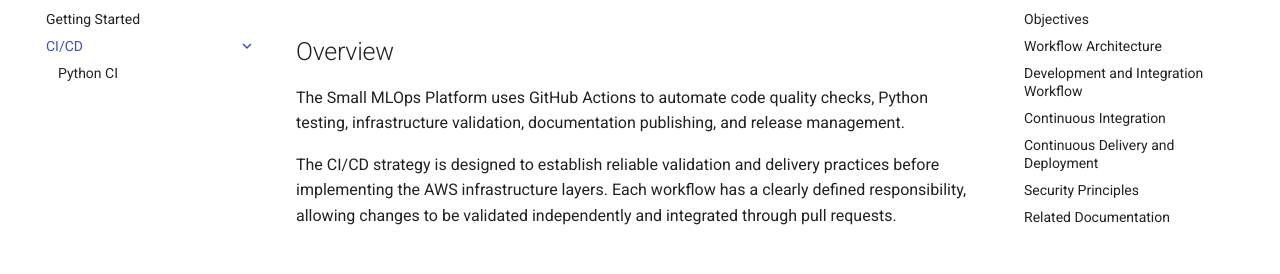
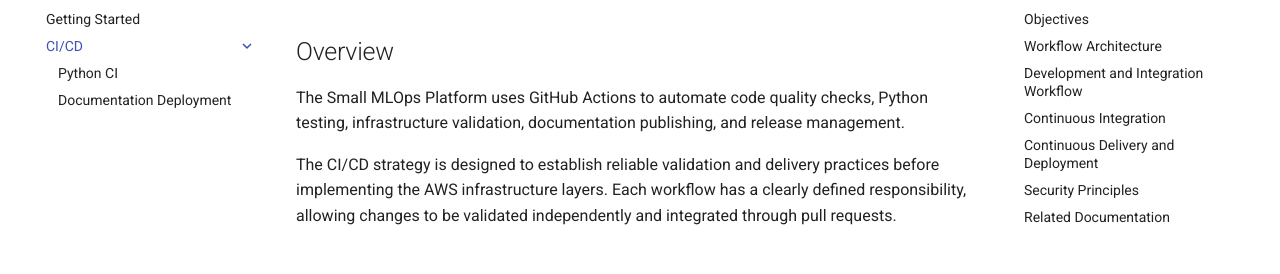
Before and after one commit to Rahul-Shelke-1/aws-mlops-small-iac01-tf, an MkDocs documentation site: the page built from docs/cicd/index.md, in a window 1280 px wide. Shown: the part 146-420 px from the top of the page. Built offline with MkDocs 1.6.1 and Material for MkDocs 9.7.7, drawn with Linux system fonts in a browser that asks for light colours; comment, search, counter and statistics services are not loaded; the version menu is left out.

Commit message:
merge: sync main into feat/docs-deployment

```diff
--- a/mkdocs.yml
+++ b/mkdocs.yml
@@ -56,6 +56,7 @@ nav:
   - CI/CD:
     - Overview: cicd/index.md
     - Python CI: cicd/python-ci.md
+    - Documentation Deployment: cicd/documentation-deployment.md
 
 plugins:
   - search
```
